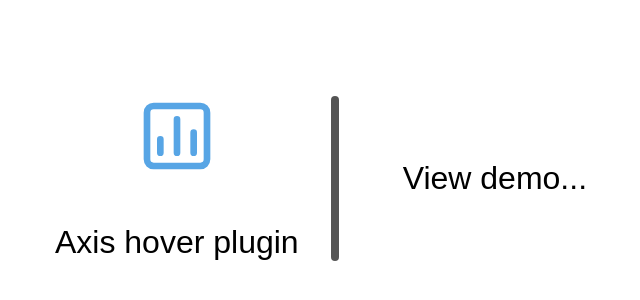
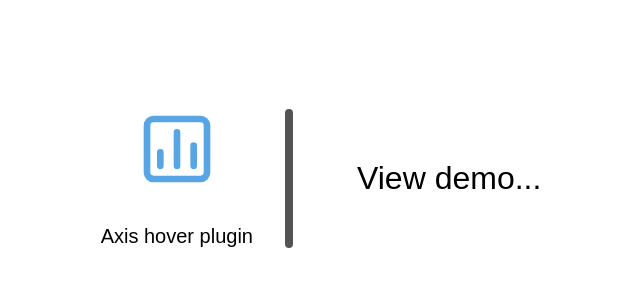
Before and after one commit to Jordanw95/chart-js-axis-plugin-demo, a React app: page / in a window 1280 px wide. Shown: the part 230-530 px from the top of the page, without its empty margins (311-951 px from the left). Built offline with nearby package versions, Linux system fonts and the light colour scheme; the HTML template or start-up script is replaced by a standard one.

Commit message:
overall structure built

```diff
--- a/src/components/entrance/entrance.tsx
+++ b/src/components/entrance/entrance.tsx
@@ -3,11 +3,22 @@ import Button from '../../ui/button';
 import Text from '../../ui/text';
 import styles from './style.css';
 
-class Entrance extends React.Component<{}, {}> {
+interface EntranceProps {
+  onEnter: () => void;
+  fade: boolean;
+}
+
+class Entrance extends React.Component<EntranceProps, {}> {
+  constructor(props: EntranceProps) {
+    super(props);
+  }
+
   render() {
-    console.log(styles);
+    const bodyClass = `${styles['entrance-body']} ${
+      this.props.fade && styles.fade
+    }`;
     return (
-      <div className={styles['entrance-body']}>
+      <div className={bodyClass}>
         <div className={styles.container}>
           <div className={styles.left}>
             <div className={styles['icon-container']}>
@@ -21,11 +32,11 @@ class Entrance extends React.Component<{}, {}> {
                 <path d="M12,6a1,1,0,0,0-1,1V17a1,1,0,0,0,2,0V7A1,1,0,0,0,12,6ZM7,12a1,1,0,0,0-1,1v4a1,1,0,0,0,2,0V13A1,1,0,0,0,7,12Zm10-2a1,1,0,0,0-1,1v6a1,1,0,0,0,2,0V11A1,1,0,0,0,17,10Zm2-8H5A3,3,0,0,0,2,5V19a3,3,0,0,0,3,3H19a3,3,0,0,0,3-3V5A3,3,0,0,0,19,2Zm1,17a1,1,0,0,1-1,1H5a1,1,0,0,1-1-1V5A1,1,0,0,1,5,4H19a1,1,0,0,1,1,1Z" />
               </svg>
             </div>
-            <Text size="xl">Axis hover plugin</Text>
+            <Text size="lg">Axis hover plugin</Text>
           </div>
           <div className={styles.splitter}></div>
           <div className={styles['button-container']}>
-            <Button onClick={() => console.log('yep')} variant="fancy">
+            <Button onClick={() => this.props.onEnter()} variant="fancy">
               View demo...
             </Button>
           </div>
--- a/src/components/entrance/style.css
+++ b/src/components/entrance/style.css
@@ -8,6 +8,12 @@
     align-items: center;
 }
 
+.fade {
+    visibility: hidden;
+    opacity: 0;
+    transition: visibility 0s 0.3s, opacity 0.4s linear;
+}
+
 .container{
     display: flex;
     gap: 32px;
@@ -16,7 +22,7 @@
 .left{
     display: flex;
     flex-direction: column;
-    gap: 48px;
+    gap: 36px;
 }
 
 .icon-container{
--- /dev/null
+++ b/src/containers/index.tsx
@@ -0,0 +1,3 @@
+import Plugin from './plugin';
+
+export default Plugin;
--- /dev/null
+++ b/src/containers/plugin.tsx
@@ -0,0 +1,31 @@
+import React from 'react';
+import Entrance from '../components/entrance';
+import styles from './style.css';
+
+type Tabs = 'entrance' | 'demo';
+
+interface PluginState {
+  tab: Tabs;
+}
+
+class Plugin extends React.Component<{}, PluginState> {
+  constructor(props: {}) {
+    super(props);
+    this.state = {
+      tab: 'entrance',
+    };
+  }
+  handleEnter = () => {
+    this.setState({ tab: 'demo' });
+  };
+  render() {
+    return (
+      <Entrance
+        onEnter={() => this.handleEnter()}
+        fade={this.state.tab !== 'entrance'}
+      ></Entrance>
+    );
+  }
+}
+
+export default Plugin;
--- a/src/index.tsx
+++ b/src/index.tsx
@@ -1,6 +1,6 @@
 import React from 'react';
 import ReactDom from 'react-dom';
-import Entrance from './components/entrance';
+import Plugin from './containers';
 
-const App = () => <Entrance>A button</Entrance>;
+const App = () => <Plugin></Plugin>;
 ReactDom.render(<App />, document.getElementById('root'));
```
Also changed, not shown: src/containers/style.css (added).
